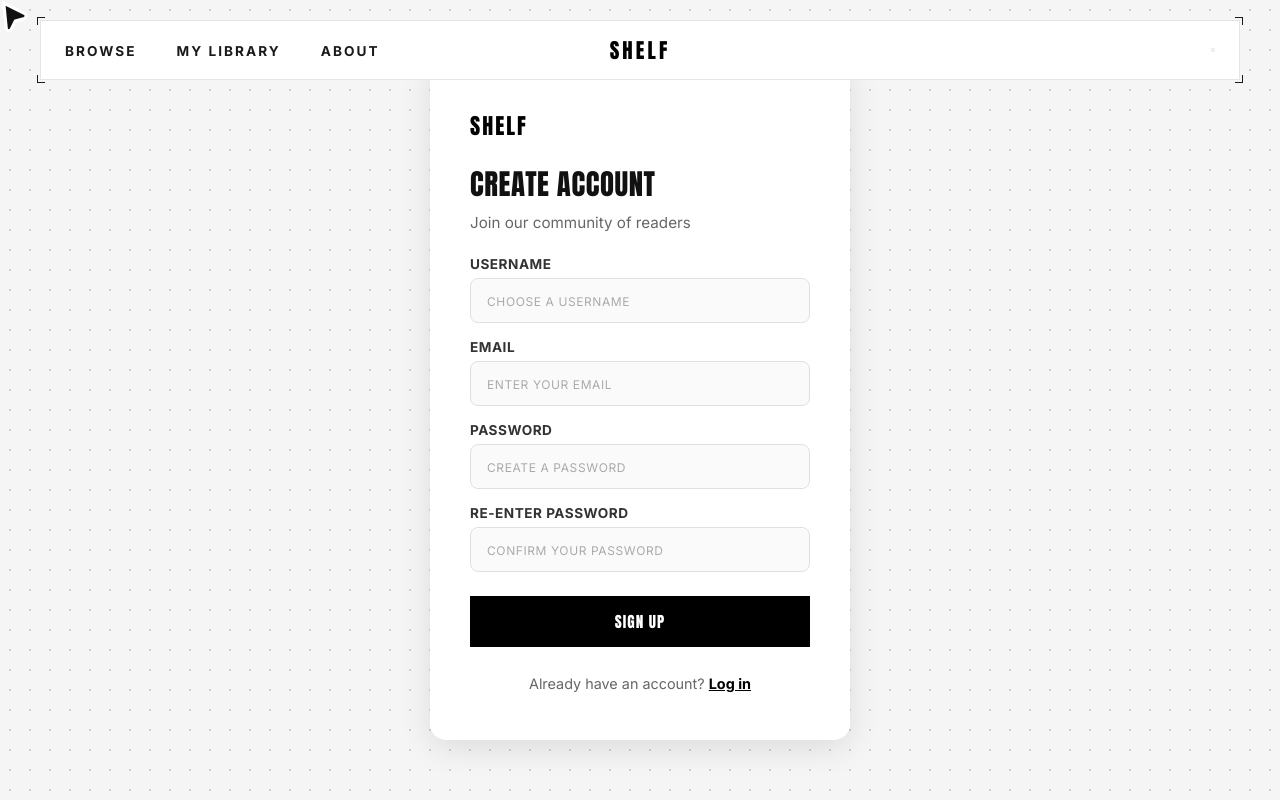
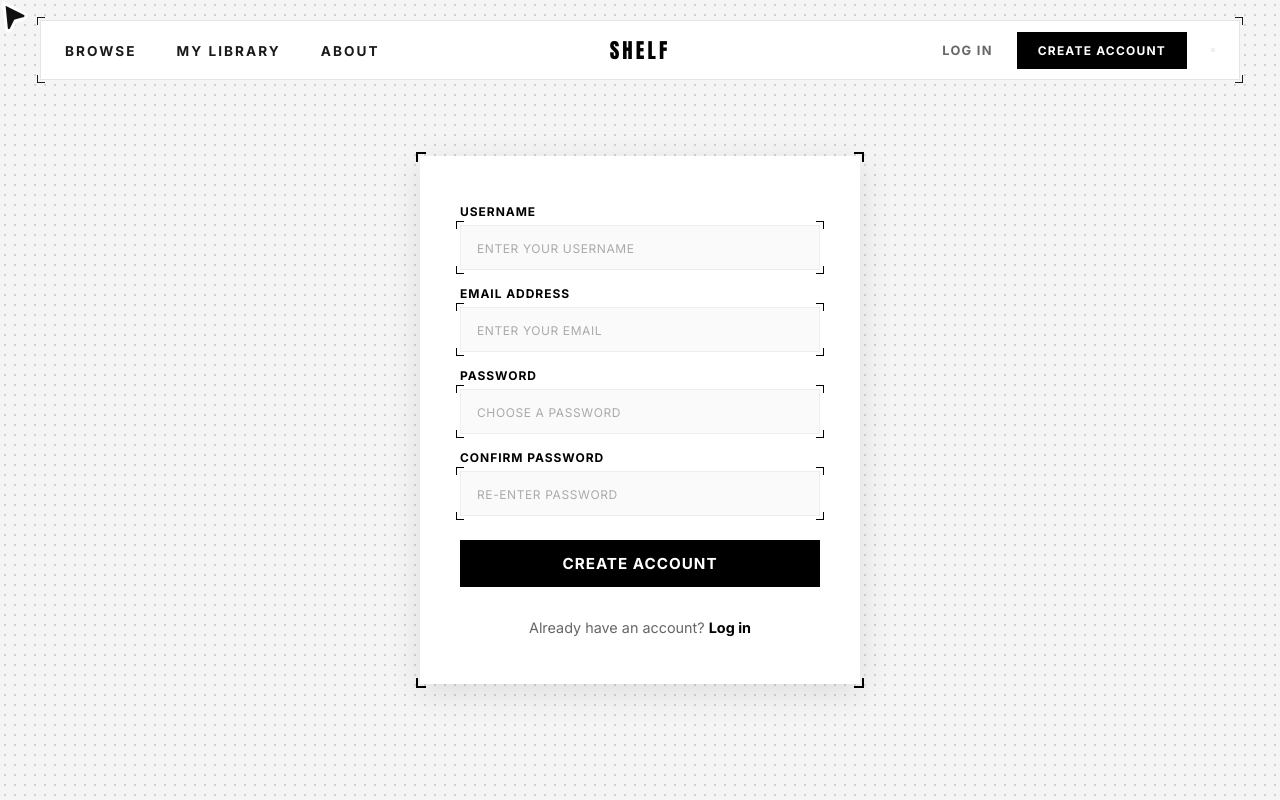
Before and after one commit to siru01/e-book, a React (Vite) app in the folder library_frontend/: page /signup in a window 1280 px wide. Built offline with nearby package versions, Linux system fonts and the light colour scheme; a web font is replaced by a local one.

Commit message:
signup page

```diff
--- a/library_frontend/src/components/Navbar.css
+++ b/library_frontend/src/components/Navbar.css
@@ -197,7 +197,45 @@
   border: 1px solid #e8e8e8; border-radius: 12px; box-shadow: 0 8px 30px rgba(0,0,0,0.1);
   z-index: 2000; overflow: hidden; animation: dropdown-in 0.2s ease;
 }
-@keyframes dropdown-in { from { opacity: 0; transform: translateY(-10px); } to { opacity: 1; transform: translateY(0); } }
+.landing-nav-actions {
+  display: flex;
+  align-items: center;
+  gap: 24px;
+}
+
+.nav-action-link {
+  font-family: 'Inter', sans-serif;
+  font-size: 0.8rem;
+  font-weight: 700;
+  text-transform: uppercase;
+  letter-spacing: 0.1em;
+  color: #666;
+  cursor: pointer;
+  transition: color 0.2s;
+}
+.nav-action-link:hover { color: #000; }
+
+.nav-action-btn {
+  font-family: 'Inter', sans-serif;
+  font-size: 0.75rem;
+  font-weight: 700;
+  text-transform: uppercase;
+  letter-spacing: 0.1em;
+  background: #000;
+  color: #fff;
+  border: 1px solid #000;
+  padding: 10px 20px;
+  cursor: pointer;
+  transition: all 0.2s;
+  border-radius: 0;
+  position: relative;
+}
+.nav-action-btn:hover { background: #333; border-color: #333; }
+
+/* Responsive adjustments */
+@media (max-width: 600px) {
+  .nav-action-link, .nav-action-btn { display: none; }
+}
 
 .profile-dropdown-header { display: flex; align-items: center; gap: 12px; padding: 16px; }
 .profile-dropdown-avatar { width: 36px; height: 36px; border-radius: 50%; background: #111; color: #fff; display: flex; align-items: center; justify-content: center; font-size: .7rem; font-weight: 700; }
--- a/library_frontend/src/components/Navbar.jsx
+++ b/library_frontend/src/components/Navbar.jsx
@@ -175,6 +175,9 @@ export default function Navbar() {
               />
             </div>
           ) : (
+            <div className="landing-nav-actions">
+              <span className="nav-action-link" onClick={() => navigate("/login")}>Log In</span>
+              <button className="nav-action-btn" onClick={() => navigate("/signup")}>Create Account</button>
               <button
                 className="shelf-hamburger"
                 onClick={() => setMobileMenuOpen(!mobileMenuOpen)}
@@ -184,6 +187,7 @@ export default function Navbar() {
                 <div className={`ham-bar ${mobileMenuOpen ? 'ham-bar--open' : ''}`} />
                 <div className={`ham-bar ${mobileMenuOpen ? 'ham-bar--open' : ''}`} />
               </button>
+            </div>
           )}
         </div>
 
--- a/library_frontend/src/pages/Login.css
+++ b/library_frontend/src/pages/Login.css
@@ -8,6 +8,8 @@
   background-image: radial-gradient(#d1d1d1 1.2px, transparent 1px);
   background-size: 10px 10px;
   font-family: 'Inter', sans-serif;
+  padding-top: 100px; /* Offset for floating navbar */
+  padding-bottom: 60px;
 }
 
 /* ── Card ── */
@@ -21,7 +23,7 @@
   box-shadow: 0 8px 32px rgba(0, 0, 0, 0.10);
   display: flex;
   flex-direction: column;
-  gap: 8px;
+  gap: 30px;
 
   --corner-c: #000000;
   --corner-t: 2px;
@@ -60,7 +62,7 @@
 
 /* ── Headings ── */
 .login-card h2 {
-  font-size: 1.8rem;
+  font-size: 1.9rem;
   font-weight: 700;
   color: #111;
   margin-top: 8px;
@@ -69,8 +71,9 @@
 
 .login-card .subtitle {
   font-size: 0.95rem;
-  color: #666;
+  color: #4d4d4d;
   margin-bottom: 16px;
+  text-align: center;
 }
 
 /* ── Input Group ── */
@@ -122,7 +125,7 @@
 .input-wrapper input {
   width: 100%;
   padding: 12px 16px;
-  border: 1px solid #eee;
+  border: 1px solid #c7c7c7;
   border-radius: 0px !important;
   font-size: 0.95rem;
   font-family: 'Inter', sans-serif;
--- a/library_frontend/src/pages/SignUp.css
+++ b/library_frontend/src/pages/SignUp.css
@@ -5,63 +5,78 @@
   align-items: center;
   justify-content: center;
   background-color: #f5f5f5;
-  background-image: radial-gradient(#d1d1d1 1px, transparent 1px);
-  background-size: 20px 20px;
+  background-image: radial-gradient(#d1d1d1 1.2px, transparent 1px);
+  background-size: 10px 10px;
   font-family: 'Inter', sans-serif;
-  padding: 20px;
+  padding: 100px 20px 60px; /* Offset for floating navbar */
 }
 
 /* ── Card ── */
 .signup-card {
+  position: relative;
   background: #ffffff;
-  border-radius: 16px;
+  border-radius: 0px !important;
   padding: 48px 40px;
   width: 100%;
-  max-width: 420px;
+  max-width: 440px;
   box-shadow: 0 8px 32px rgba(0, 0, 0, 0.10);
   display: flex;
   flex-direction: column;
   gap: 8px;
+
+  --corner-c: #000000;
+  --corner-t: 2px;
+  --corner-s: 10px;
 }
 
-/* ── Logo ── */
-.signup-card .logo {
-  font-family: 'Anton', sans-serif;
-  font-size: 22px;
-  font-weight: 400;
-  letter-spacing: 2px;
-  color: #000;
-  margin-bottom: 4px;
+/* Technical Corner Details for Card */
+.signup-card::before, .signup-card::after {
+  content: '';
+  position: absolute;
+  inset: -4px; /* Floating gap */
+  pointer-events: none;
+  z-index: 10;
+}
+
+.signup-card::before {
+  background:
+    linear-gradient(to right, var(--corner-c) var(--corner-t), transparent 0) 0 0,
+    linear-gradient(to bottom, var(--corner-c) var(--corner-t), transparent 0) 0 0,
+    linear-gradient(to left, var(--corner-c) var(--corner-t), transparent 0) 100% 0,
+    linear-gradient(to bottom, var(--corner-c) var(--corner-t), transparent 0) 100% 0;
+  background-repeat: no-repeat;
+  background-size: var(--corner-s) var(--corner-s);
+}
+
+.signup-card::after {
+  background:
+    linear-gradient(to right, var(--corner-c) var(--corner-t), transparent 0) 0 100%,
+    linear-gradient(to top, var(--corner-c) var(--corner-t), transparent 0) 0 100%,
+    linear-gradient(to left, var(--corner-c) var(--corner-t), transparent 0) 100% 100%,
+    linear-gradient(to top, var(--corner-c) var(--corner-t), transparent 0) 100% 100%;
+  background-repeat: no-repeat;
+  background-size: var(--corner-s) var(--corner-s);
 }
 
 /* ── Headings ── */
 .signup-card h2 {
-  font-family: 'Anton', sans-serif;
   font-size: 1.8rem;
-  font-weight: 400;
+  font-weight: 700;
   color: #111;
   margin-top: 8px;
+  text-align: center;
 }
 
 .signup-card .subtitle {
   font-size: 0.95rem;
   color: #666;
   margin-bottom: 16px;
-}
-
-/* ── Error Message ── */
-.error-message {
-  color: #d32f2f;
-  background-color: #ffebee;
-  padding: 10px 12px;
-  border-radius: 8px;
-  font-size: 0.85rem;
-  margin-bottom: 16px;
-  border-left: 3px solid #d32f2f;
+  text-align: center;
 }
 
 /* ── Input Group ── */
 .input-group {
+  font-family: 'Inter', sans-serif;
   display: flex;
   flex-direction: column;
   gap: 6px;
@@ -69,193 +84,163 @@
 }
 
 .input-group label {
-  font-size: 0.85rem;
-  font-weight: 600;
-  color: #333;
+  font-size: 0.75rem;
+  font-weight: 700;
+  color: #000;
   text-transform: uppercase;
-  letter-spacing: 0.5px;
+  letter-spacing: 0.08em;
 }
 
-.input-group input {
+.input-wrapper {
+  position: relative;
+  width: 100%;
+  --ic-c: #000000;
+  --ic-t: 1px;
+  --ic-s: 8px;
+}
+
+/* Corner marks for individual inputs */
+.input-wrapper::before, .input-wrapper::after {
+  content: '';
+  position: absolute;
+  inset: -4px; /* Floating gap */
+  pointer-events: none;
+  z-index: 5;
+}
+
+.input-wrapper::before {
+  background:
+    linear-gradient(to right, var(--ic-c) var(--ic-t), transparent 0) 0 0,
+    linear-gradient(to bottom, var(--ic-c) var(--ic-t), transparent 0) 0 0,
+    linear-gradient(to left, var(--ic-c) var(--ic-t), transparent 0) 100% 0,
+    linear-gradient(to bottom, var(--ic-c) var(--ic-t), transparent 0) 100% 0;
+  background-repeat: no-repeat;
+  background-size: var(--ic-s) var(--ic-s);
+}
+
+.input-wrapper::after {
+  background:
+    linear-gradient(to right, var(--ic-c) var(--ic-t), transparent 0) 0 100%,
+    linear-gradient(to top, var(--ic-c) var(--ic-t), transparent 0) 0 100%,
+    linear-gradient(to left, var(--ic-c) var(--ic-t), transparent 0) 100% 100%,
+    linear-gradient(to top, var(--ic-c) var(--ic-t), transparent 0) 100% 100%;
+  background-repeat: no-repeat;
+  background-size: var(--ic-s) var(--ic-s);
+}
+
+.input-wrapper input {
+  width: 100%;
   padding: 12px 16px;
-  border: 1.5px solid #e0e0e0;
-  border-radius: 8px;
+  border: 1px solid #eee;
+  border-radius: 0px !important;
   font-size: 0.95rem;
   font-family: 'Inter', sans-serif;
   color: #111;
   background: #fafafa;
-  transition: border-color 0.2s, box-shadow 0.2s;
+  transition: all 0.2s;
   outline: none;
 }
 
 .input-group input:focus {
   border-color: #000;
-  box-shadow: 0 0 0 3px rgba(0, 0, 0, 0.08);
-  background: #fff;
+  background: #ffffff;
 }
 
 .input-group input::placeholder {
   color: #aaa;
-}
-
-.input-group input:disabled {
-  background-color: #f0f0f0;
-  cursor: not-allowed;
+  text-transform: uppercase;
+  font-size: 0.75rem;
+  letter-spacing: 0.05em;
+  font-weight: 500;
 }
 
 /* ── Submit Button ── */
 .btn-black {
+  position: relative;
   width: 100%;
   padding: 14px;
   background-color: #000;
   color: #fff;
   border: none;
-  border-radius: 8px;
+  border-radius: 0px !important;
   font-size: 0.95rem;
-  font-weight: 400;
+  font-weight: 700;
   letter-spacing: 1px;
   cursor: pointer;
   transition: background-color 0.2s, transform 0.1s;
   margin-top: 8px;
-  font-family: 'Anton', sans-serif;
-  text-transform: uppercase;
+  font-family: 'Inter', sans-serif;
+
+  --btn-corner: #ffffff;
+  --btn-s: 8px;
+  --btn-t: 1.5px;
+}
+
+.btn-black::before, .btn-black::after {
+  content: '';
+  position: absolute;
+  inset: -4px; /* Floating gap */
+  pointer-events: none;
+  z-index: 10;
+}
+
+.btn-black::before {
+  background:
+    linear-gradient(to right, var(--btn-corner) var(--btn-t), transparent 0) 0 0,
+    linear-gradient(to bottom, var(--btn-corner) var(--btn-t), transparent 0) 0 0,
+    linear-gradient(to left, var(--btn-corner) var(--btn-t), transparent 0) 100% 0,
+    linear-gradient(to bottom, var(--btn-corner) var(--btn-t), transparent 0) 100% 0;
+  background-repeat: no-repeat;
+  background-size: var(--btn-s) var(--btn-s);
+}
+
+.btn-black::after {
+  background:
+    linear-gradient(to right, var(--btn-corner) var(--btn-t), transparent 0) 0 100%,
+    linear-gradient(to top, var(--btn-corner) var(--btn-t), transparent 0) 0 100%,
+    linear-gradient(to left, var(--btn-corner) var(--btn-t), transparent 0) 100% 100%,
+    linear-gradient(to top, var(--btn-corner) var(--btn-t), transparent 0) 100% 100%;
+  background-repeat: no-repeat;
+  background-size: var(--btn-s) var(--btn-s);
 }
 
 .btn-black:hover:not(:disabled) {
-  background-color: #222;
-}
-
-.btn-black:active:not(:disabled) {
-  transform: scale(0.98);
+  background-color: #333;
 }
 
 .btn-black:disabled {
-  background-color: #555;
-  cursor: not-allowed;
   opacity: 0.7;
-}
-
-/* ── Login Link ── */
-.login-link {
-  margin-top: 20px;
-  text-align: center;
-  font-size: 0.9rem;
-  color: #666;
-}
-
-.link-text {
-  color: #000;
-  font-weight: 600;
-  cursor: pointer;
-  text-decoration: underline;
-  transition: color 0.2s;
-}
-
-.link-text:hover {
-  color: #444;
-}
-
-/* ── Responsive Adjustments ── */
-@media (max-width: 480px) {
-  .signup-card {
-    padding: 32px 24px;
-  }
-
-  .signup-card h2 {
-    font-size: 1.5rem;
-  }
-
-  .input-group input {
-    padding: 10px 14px;
-  }
-
-  .btn-black {
-    padding: 12px;
-  }
-}
-
-/* ── OTP Verification Step ── */
-.otp-mode {
-  align-items: center;
-}
-
-.otp-verification-step {
-  display: flex;
-  flex-direction: column;
-  width: 100%;
-}
-
-.otp-verification-step h2 {
-  text-align: center;
-  margin-bottom: 5px;
-}
-
-.otp-verification-step .subtitle {
-  text-align: center;
-  margin-bottom: 24px;
-}
-
-.otp-inputs-container {
-  display: flex;
-  gap: 10px;
-  justify-content: center;
-  margin-bottom: 24px;
-}
-
-.otp-digit-input {
-  width: 48px;
-  height: 58px;
-  font-size: 1.5rem;
-  font-weight: 600;
-  text-align: center;
-  border: 1.5px solid #e0e0e0;
-  border-radius: 8px;
-  background: #fafafa;
-  transition: all 0.2s ease;
-  color: #111;
-  padding: 0;
-}
-
-.otp-digit-input:focus {
-  border-color: #000;
-  box-shadow: 0 0 0 3px rgba(0, 0, 0, 0.08);
-  background: #fff;
-  outline: none;
-}
-
-.otp-digit-input:disabled {
-  background-color: #f0f0f0;
   cursor: not-allowed;
 }
 
-.btn-verify {
-  width: 100%;
-  margin-bottom: 16px;
-}
-
-.resend-container {
+/* ── Links ── */
+.signup-card p:last-child {
+  margin-top: 24px;
   font-size: 0.9rem;
   color: #666;
   text-align: center;
-  margin-top: 10px;
-  display: flex;
-  flex-direction: column;
-  gap: 6px;
 }
 
-.back-link {
-  display: inline-block;
-  margin-top: 12px;
-  font-size: 0.85rem;
-  text-align: center;
+.signup-card p:last-child a {
+  color: #000;
+  font-weight: 700;
+  text-decoration: none;
+  margin-left: 4px;
 }
 
-.mt-2 {
-  margin-top: 8px;
+.signup-card p:last-child a:hover {
+  text-decoration: underline;
 }
 
-.success-text {
-  color: #0288d1;
-  background-color: #e1f5fe;
-  border-left-color: #0288d1;
+/* ── OTP Mode ── */
+.signup-card.otp-mode {
+  max-width: 400px;
 }
+
+.error-message {
+  color: #ff0000;
+  font-size: 0.85rem;
+  margin-bottom: 16px;
+  text-align: center;
+  font-weight: 500;
+}
--- a/library_frontend/src/pages/SignUp.jsx
+++ b/library_frontend/src/pages/SignUp.jsx
@@ -130,73 +130,73 @@ const SignUp = () => {
   return (
     <div className="signup-container">
       <div className={`signup-card ${step === 2 ? 'otp-mode' : ''}`}>
-        <div className="logo" onClick={() => navigate("/")} style={{ cursor: "pointer" }}>SHELF</div>
 
         {step === 1 && (
           <>
-            <h2>Create Account</h2>
-            <p className="subtitle">Join our community of readers</p>
-
             <form onSubmit={handleSubmit}>
               {error && <p className="error-message">{error}</p>}
 
               <div className="input-group">
                 <label>Username</label>
+                <div className="input-wrapper">
                   <input
                     type="text"
                     value={username}
                     onChange={(e) => setUsername(e.target.value)}
-                  placeholder="Choose a username"
+                    placeholder="ENTER YOUR USERNAME"
                     required
-                  disabled={loading}
                   />
+                </div>
               </div>
 
               <div className="input-group">
-                <label>Email</label>
+                <label>Email Address</label>
+                <div className="input-wrapper">
                   <input
                     type="email"
                     value={email}
                     onChange={(e) => setEmail(e.target.value)}
-                  placeholder="Enter your email"
+                    placeholder="ENTER YOUR EMAIL"
                     required
-                  disabled={loading}
                   />
+                </div>
               </div>
 
               <div className="input-group">
                 <label>Password</label>
+                <div className="input-wrapper">
                   <input
                     type="password"
                     value={password}
                     onChange={(e) => setPassword(e.target.value)}
-                  placeholder="Create a password"
+                    placeholder="CHOOSE A PASSWORD"
                     required
-                  disabled={loading}
                   />
+                </div>
               </div>
 
               <div className="input-group">
-                <label>Re-enter Password</label>
+                <label>Confirm Password</label>
+                <div className="input-wrapper">
                   <input
                     type="password"
                     value={confirmPassword}
                     onChange={(e) => setConfirmPassword(e.target.value)}
-                  placeholder="Confirm your password"
+                    placeholder="RE-ENTER PASSWORD"
                     required
-                  disabled={loading}
                   />
+                </div>
               </div>
 
               <button type="submit" className="btn-black" disabled={loading}>
-                {loading ? 'SENDING OTP...' : 'SIGN UP'}
+                {loading ? 'CREATING ACCOUNT...' : 'CREATE ACCOUNT'}
               </button>
             </form>
 
             <div className="login-link">
               <p>
                 Already have an account?{' '}
-                <span onClick={() => navigate('/login')} className="link-text">
+                <span onClick={() => navigate('/login')} className="link-text" style={{ cursor: "pointer", color: "#000", fontWeight: "700" }}>
                   Log in
                 </span>
               </p>
```
Lines whose indentation alone changed are shown as unchanged.
